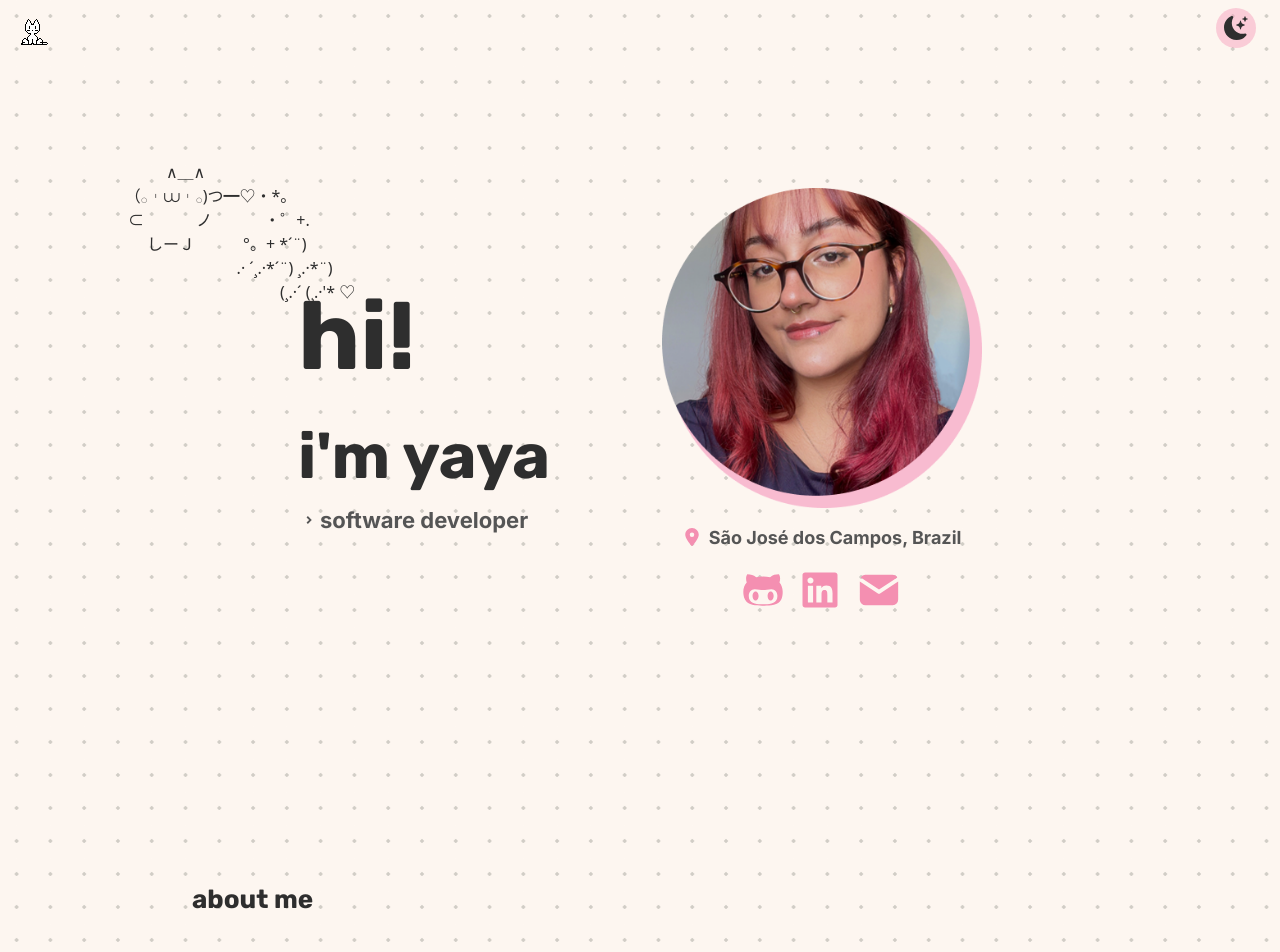
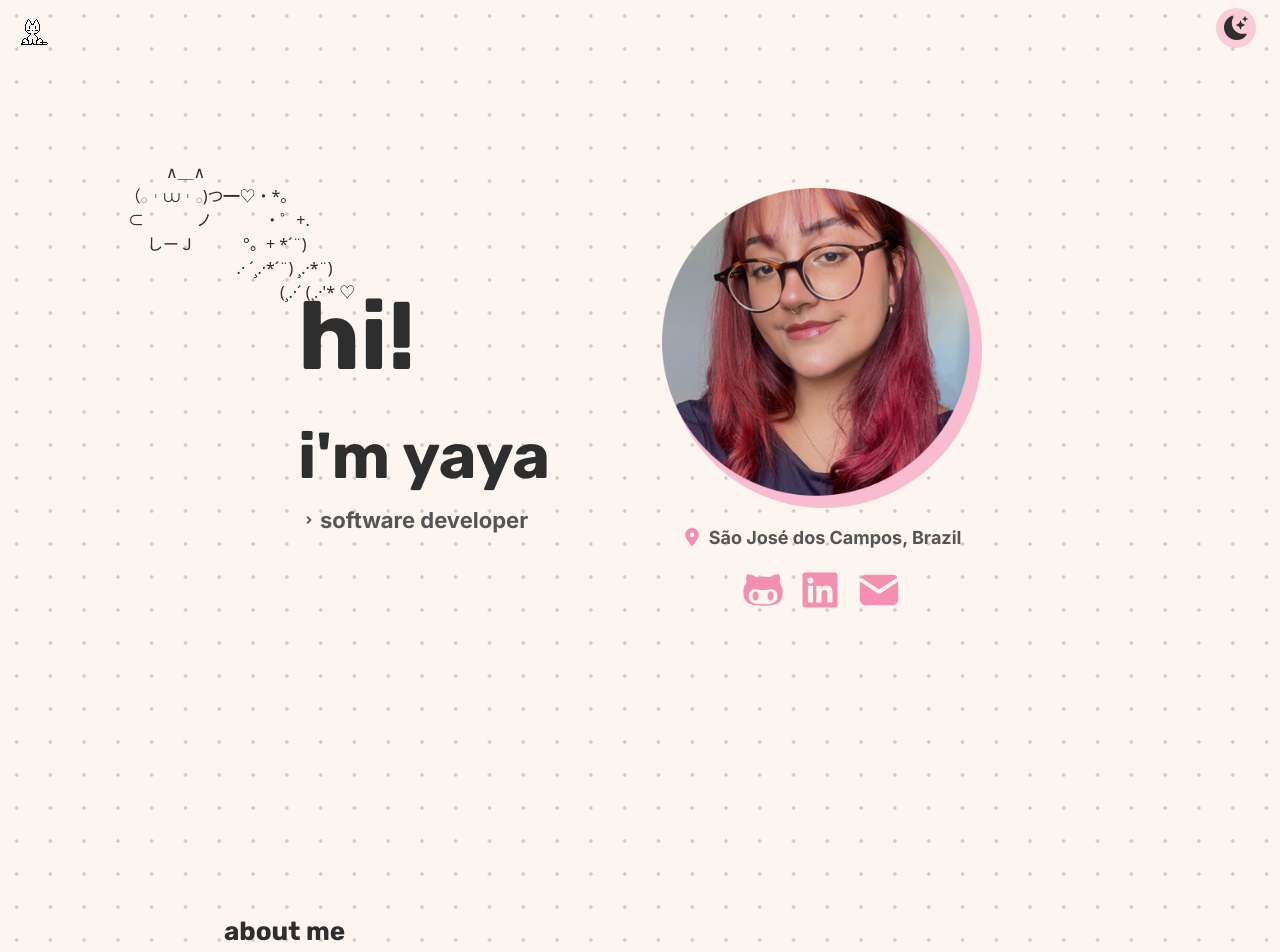
Before and after one commit to yayaflc/portfolio, a React (Vite) app: page / in a window 1280 px wide. Shown: the top 952 px of the page. Built offline with nearby package versions, Linux system fonts and the light colour scheme.

Commit message:
fix: title spacing

```diff
--- a/src/App.jsx
+++ b/src/App.jsx
@@ -80,7 +80,7 @@ function App() {
         　　　　　　　　　　                 (¸.·´ (¸.·'* ♡`}
         </p>
         <div className="mt-20 mb-32">
-          <h2 className="text-blackPrimary font-rubik font-bold text-[26px] dark:text-whiteSecondary">
+          <h2 className="text-blackPrimary font-rubik font-bold text-[26px] dark:text-whiteSecondary ml-8 mb-8 mt-8 absolute">
             about me
           </h2>
           <div className="relative w-full max-w-5xl mx-auto">
```
Lines whose indentation alone changed are shown as unchanged.
